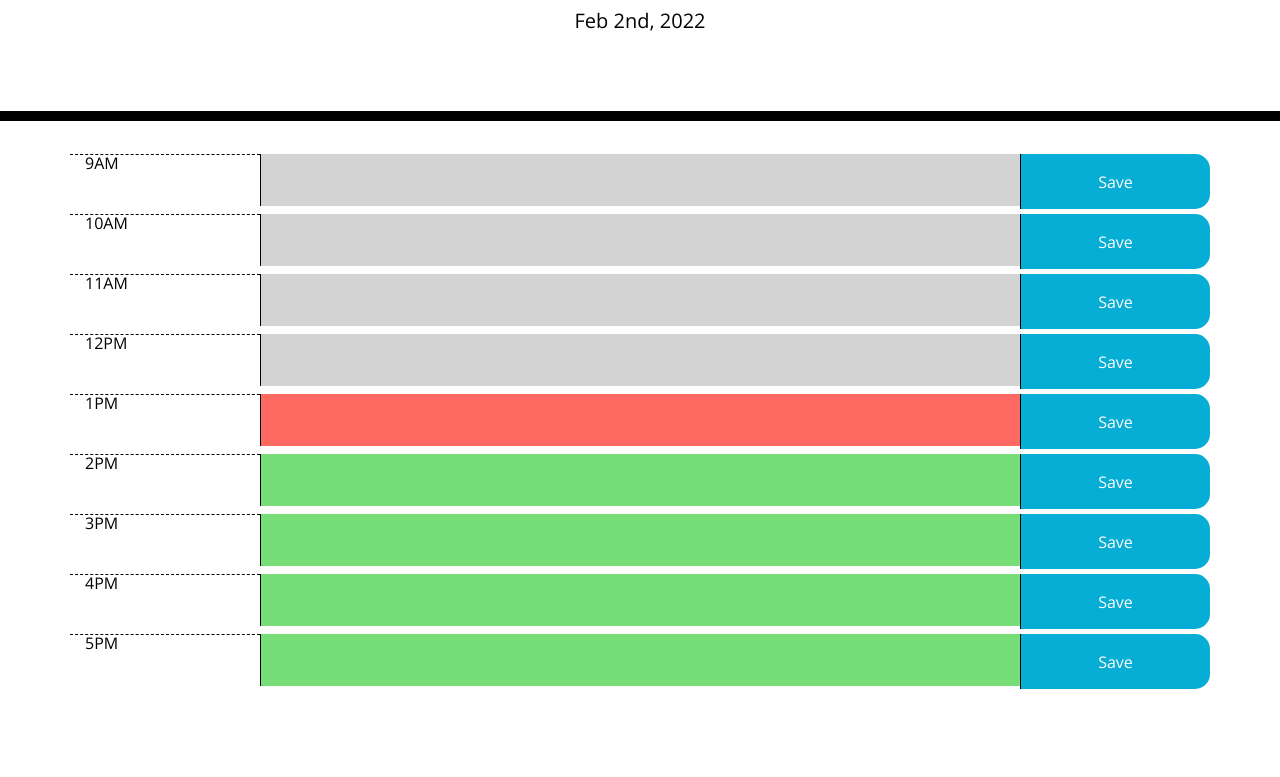
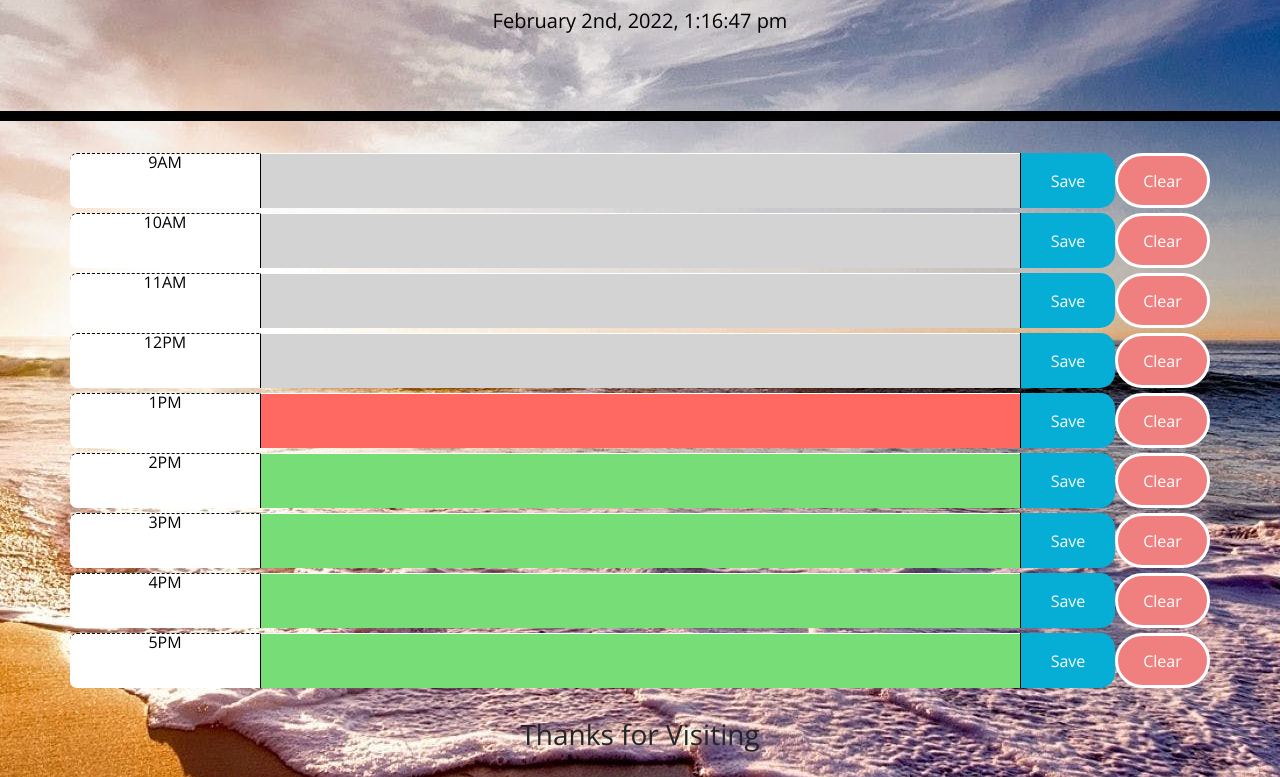
Before and after one commit to RMcwey/Day-Planner, a plain HTML site: page index.html in a window 1280 px wide. Shown: the part 183-960 px from the top of the page. Before the commit the page ends 876 px from the top, so only its background shows below. Drawn offline with nearby package versions, Linux system fonts and the light colour scheme.

Commit message:
finalizing style and making sure that the clear buttons worked.

```diff
--- a/assets/css/style.css
+++ b/assets/css/style.css
@@ -2,6 +2,14 @@ body {
   font-family: 'Open Sans', sans-serif;
   font-size: 16px;
   line-height: 1;
+
+  background-image: url(../images/ocean.jpg);
+  max-width: 100%;
+  max-height: 100%;
+  margin-left: auto;
+  margin-right: auto;
+  background-position:center;
+  background-repeat: no-repeat;
 }
 
 textarea {
@@ -11,6 +19,7 @@ textarea {
   color: #000000;
   border-left: 1px solid black;
   padding: 10px;
+  height: 55px;
 }
 
 .jumbotron {
@@ -33,13 +42,22 @@ textarea {
 .row {
   white-space: pre-wrap;
   height: 60px;
-  border-top: 1px solid white;
+  /* border-top: 1px solid white; */
 }
 
 .hour {
   background-color: #ffffff;
   color: #000000;
   border-top: 1px dashed #000000;
+  text-align: center;
+  height: 55px;
+  border-top-left-radius: 7px;
+  border-bottom-left-radius: 7px;
+}
+
+.txtArea {
+  height: 55px;
+  border-top: 1px solid white;
 }
 
 .past {
@@ -75,3 +93,25 @@ textarea {
   font-size: 20px;
   transition: all 0.3s ease-in-out;
 }
+
+.clearBtn {
+  border-left: 1px solid black;
+  /* border-top-right-radius: 15px;
+  border-bottom-right-radius: 15px; */
+  border-radius: 50px;
+  background-color: lightcoral;
+  color: white;
+  /* added height to the buttons for aesthetics */
+  height: 55px;
+  /* added flex and center */
+  display: flex;
+  align-items: center;
+  justify-content: center;
+  border: white solid 3px;
+}
+
+footer {
+  text-align: center;
+  margin: 25px;
+  /* color: white; */
+}
--- a/assets/js/script.js
+++ b/assets/js/script.js
@@ -1,5 +1,5 @@
 var today = moment();
-$("#currentDay").text(today.format("MMM Do, YYYY"));
+$("#currentDay").text(today.format("MMMM Do, YYYY, h:mm:ss a"));
 
 var container = $('.container');
 
@@ -20,7 +20,7 @@ function renderSchedule() {
       // defined time and put it into a create element Jquery function that will create as many elements as is indicated by loop above.
       let time = moment(hour, "HH").format("hA")
       // console.log(time)
-      var timeSection = $(`<div class="row align-items-start d-flex"><div class="col-2 hour">${time}</div><textarea id=${time} class="col"></textarea><div class="col-2 saveBtn">Save</div></div>`)
+      var timeSection = $(`<div class="row align-items-start d-flex"><div class="col-2 hour">${time}</div><textarea id=${time} class="col txtArea"></textarea><div class="col-1 saveBtn">Save</div><div class="col-1 clearBtn">Clear</div></div>`)
       container.append(timeSection);
 
       var textArea = $(`#${time}`);
@@ -108,81 +108,22 @@ function loadSaved () {
   }
 }
 
-var clearButton;
-saveButton.on('click', clearInfo);
+var clearButton = $(`.clearBtn`);
+clearButton.on('click', clearInfo);
 
+function clearInfo(event) {
+  event.preventDefault();
+  document.getElementById('9AM').textContent = localStorage.setItem('text1', "");
+  document.getElementById('10AM').textContent = localStorage.setItem('text2', "");
+  document.getElementById('11AM').textContent = localStorage.setItem('text3', "");
+  document.getElementById('12PM').textContent = localStorage.setItem('text4', "");
+  document.getElementById('1PM').textContent = localStorage.setItem('text5', "");
+  document.getElementById('2PM').textContent = localStorage.setItem('text6', "");
+  document.getElementById('3PM').textContent = localStorage.setItem('text7', "");
+  document.getElementById('4PM').textContent = localStorage.setItem('text8',"");
+  document.getElementById('5PM').textContent = localStorage.setItem('text9', "");
 
-
-// function recallDBS () {
-//   textContent1.textContent = "lame";
-// }
-
-// recallDBS();
-// old code
-
-// var mainTextInput = {
-//   items: textContent.value,
-// }
-// var mainTextInput2;
-// // for (let i=0; i < hour.length; i++){
-// $(`#9AM, textarea`).on('input', function() {
-// mainTextInput = ($(this).val());
-// saveButton.on('click', function (event) {
-// event.preventDefault();
-// localStorage.setItem('text1', JSON.stringify(mainTextInput))
-// });
-// });
-// $('#10AM, textarea').on('input', function() {
-// mainTextInput2 = ($(this).val());
-// saveButton.on('click', function (event) {
-// event.preventDefault();
-// localStorage.setItem('text2', JSON.stringify(mainTextInput2))
-// });
-// });
-
-
-// function saveInfo () {
-//   var textAreaInput = $("textarea").each(function() {
-//     $(this).find(':input');
-//     localStorage.setItem("text", JSON.stringify(textAreaInput));
-
-//   // var textAreaInput = $(`textArea`).val('');
-//     // console.log(localStorage.getItem('text'));
-
-//   });
-
-//   // console.log(saveButton);
-
-//   // this is for all save buttons and is working.
-// }
-// var saveButton = $(`.saveBtn`);
-// saveButton.on('click', saveInfo)
-// saveButton.css('background-color', 'green')
-
-// function timeInSlot (t) {
-//   timeSlot =
-//   t = 09;
-//   for (var i = 09; i < abilities.length; i++)
-// }
-
-
-
-
-
-// I need to set the time of the first block between 9 and 9:59. I likely need to add a for loop of some type to add an hour for each time after that till the 5pm spot. Then I need to create an if statement that validates the time of each block and adds the appropriate class.
-
-
-// var time = moment();
-// var timesContainter = $('#container');
-// var currentDate = now.format("MM DD YYYY");
-// moment().format('MMMM Do YYYY, h:mm:ss a');
-
-// var currentDay = $('#currentDay');
-
-// currentDay.text("Today's Date: " + currentDate);
-
-
-
+}
 
 //   Auto Complete function
   // $( function() {
--- a/index.html
+++ b/index.html
@@ -38,5 +38,8 @@
     <script src="https://cdnjs.cloudflare.com/ajax/libs/jquery/3.2.1/jquery.min.js"></script>
     <script src="https://cdnjs.cloudflare.com/ajax/libs/moment.js/2.24.0/moment.min.js"></script>
     <script src="./assets/js/script.js"></script>
+    <footer>
+      <h3>Thanks for Visiting<h3>
+    </footer>
   </body>
 </html>
```
Also changed, not shown: assets/images/ocean.jpg (added).
